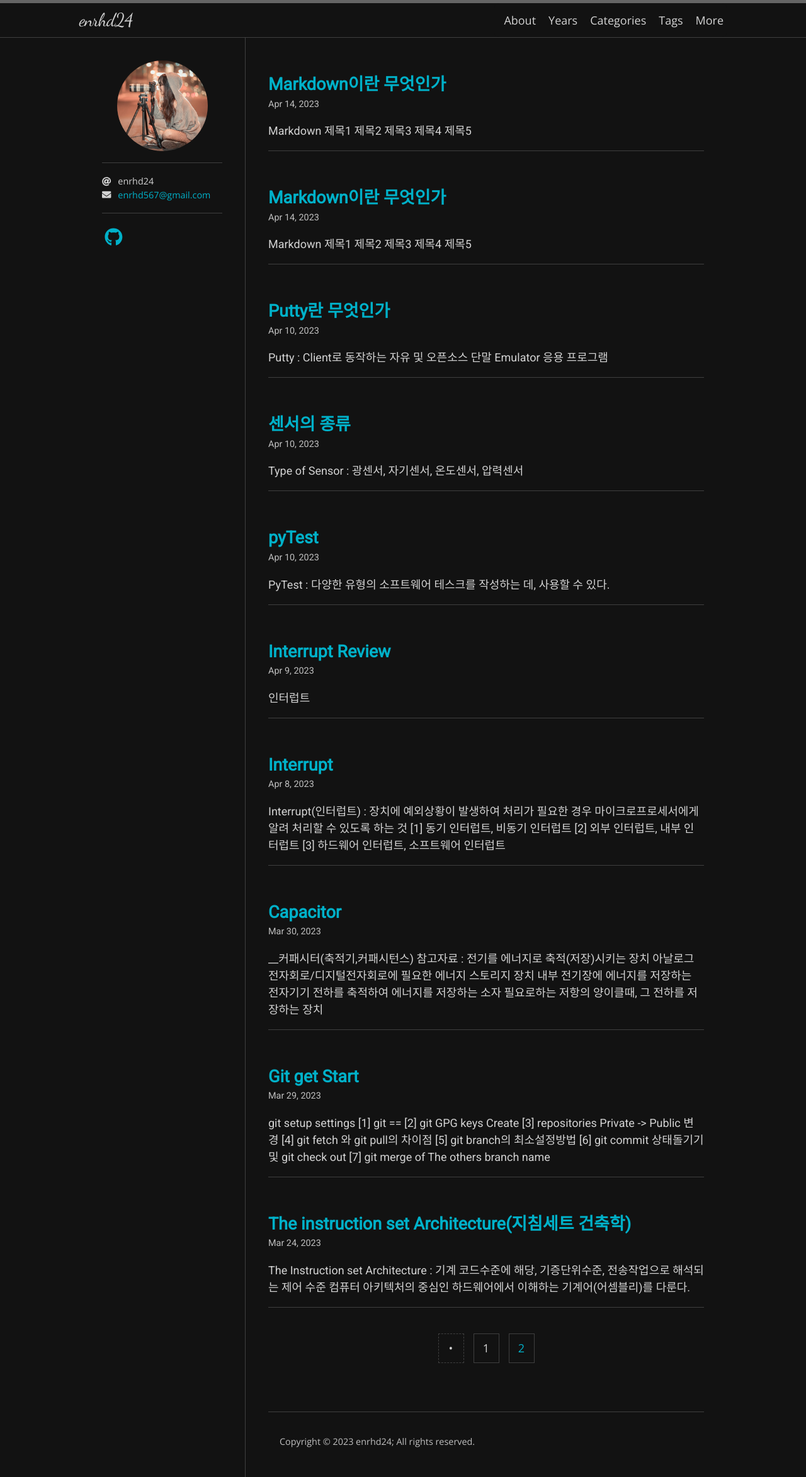
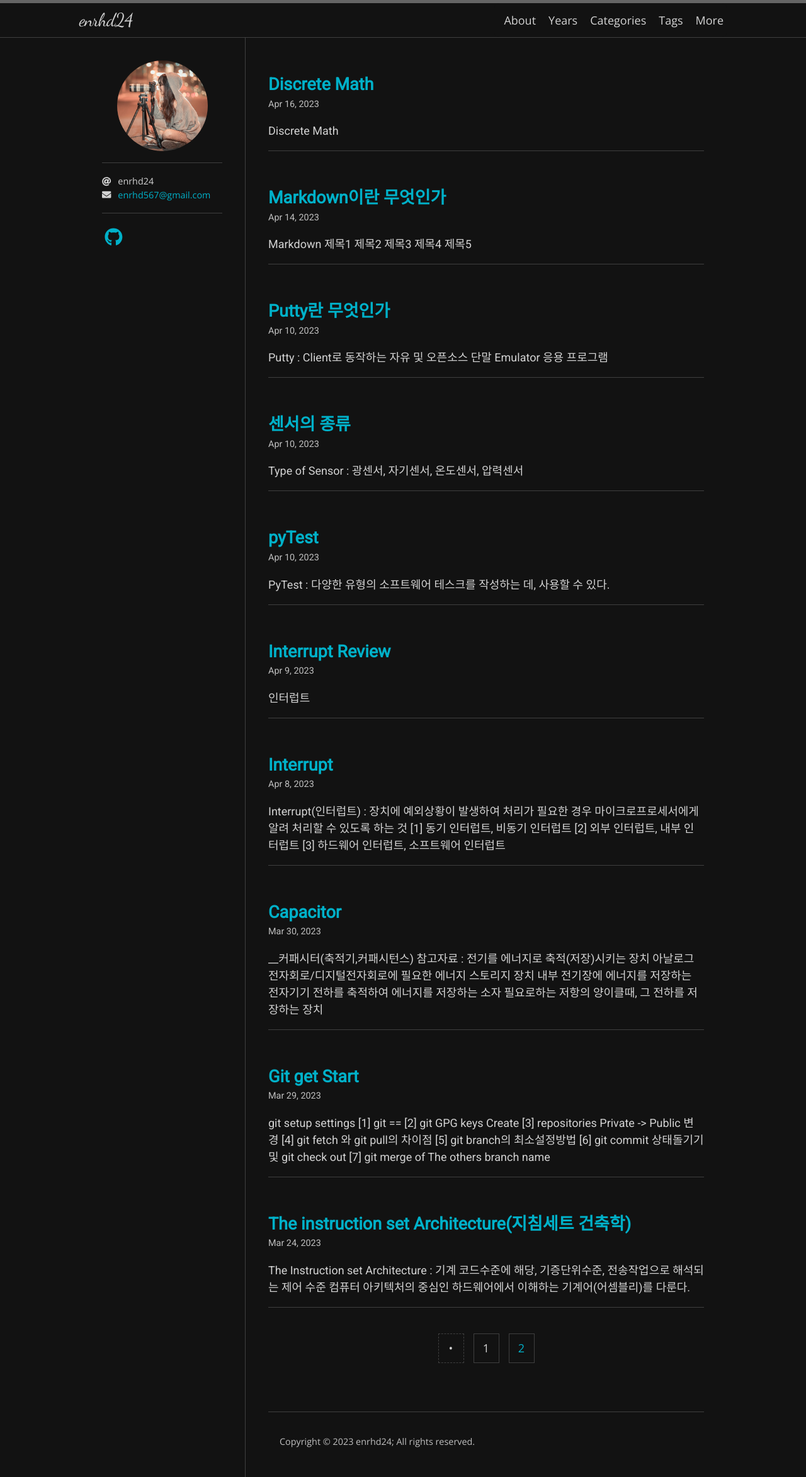
Before and after one commit to enrhd24/enrhd24.github.io, a Jekyll site: the page built from index.html, in a window 1280 px wide. Shown: the whole page at 63% size. Built offline with Jekyll 4.4.1, drawn with Linux system fonts in a browser that asks for light colours; nearby versions of some CDN libraries; some web fonts are replaced; the list of posts is cut into pages by our own code; part of the change alters nothing that is shown.

Commit message:
DiscreteMath Part 1,2,3 Updated

````diff
--- a/_posts/2023-04-16-DiscreteMath.md
+++ b/_posts/2023-04-16-DiscreteMath.md
@@ -1,145 +1,112 @@
 ---
 layout: post
-title: "Markdown이란 무엇인가"
-date: 2023-04-14 09:40:00 +0900
-categories: Markdown
-tag: [Markdown]
+title: "Discrete Math"
+date: 2023-04-16 21:00:00 +0900
+categories: Math
+tag: [Discrete Math]
 ---
-### Markdown
+### Discrete Math
+
+1. 이산수학의 개요
+2. 논리와 명제
+3. 집합과 디지털 수
+4. 증명
+5. Relations and Representation
+6. 행렬과 행렬식
+7. 함수
+8. 그래프
+9. 트리
+10. 순열, 이산확률, 재귀적관계
+11. 계싼모델
+12. 수열과 급수
 ---
-# 제목1
-## 제목2
-### 제목3
-#### 제목4
-##### 제목5
+1. __이산수학의 개요__
 
-<br>
+#### 이산수학(Discrete Mathematics)이란?
+-> 연속적이 아닌 "불연속" 객체를 다루는 수학의 한 분야.<br>
 
-This is an H1
-===
-This is an H2
+ex1><br>
+[1]미적분학은 "연속적인 대상"을 다룬다.<br>
+[2]이산수학은 "연속적인 대상"을 다루지 않는다.<br>
+ex2><br>
+정수, 컴퓨터 프로그램의 각 단계, 로또복권에 당첨이 될 경우<br>
+> // 컴퓨터 과학에서 필요로 하는 "수학적 토대"를 제공한다.
+
+#### __본 강좌의 목표__
+[1] 수리적 추론 : 수학적 주장 및 논증에 대래 읽고, 이해하고, 구성하는 능력<br>
+[2] 이산구조 : 집합, 순열, 관계, 그래프, 트리 등등..<br>
+[3] 알고리즘적 사고 : 문제에 대한 아이디어를 지정하고 메모리시간분석 및 디버깅<br>
+[4] 응용 및 모델링 : 새로운 모델을 개발할 수 있는 능력을 기르는 것이 중요하다.<br>
+
+#### __인공지능과 이산수학__
+[1] 논리적 분석과 적절한 정보의 검색 - 명제와 논리<br>
+[2] 정보의 판단 - 그래프, 트리, 집합론<br>
+[3] 정보의 연관성 = 행렬과 행렬식<br>
+[4] 복잡한 문제의 시스템화 - 오토마타<br>
+[5] 문제 해결 - 알고리즘을 이용한 문제 해결<br>
+
+
 ---
 
-****************
 
-*이탤릭체* <br>
-_이탤릭체_ <br>
-**볼드체** <br>
-**_이탤릭체와 볼드체 함께_** <br>
-~~취소선~~ <br>
-<u>밑줄</u> <br>
-<mark>형광팬</mark> <br>
+2. __논리와 명제(Logic & Propositions)__
 
-\*literal asterisks\*<br>
-\#hash mark\#<br>
-\[squre brackets\]<br>
+#### __논리란?__ -> 올바른 추론에 대한 연구
+[1] 알고리즘의 설계나 증명 - [2] 디지털 논리회로의 설계 - [3] 논리 프로그램 분야<br>
+[4] 관계형 데이터베이스 이론 - [5] 오토마타와 계산 이론 - [6] 인공지능<br>
 
-*****************
-[1]
-1. 순서 있는 리스트
-2. 순서 있는 리스트
-3. 순서 있는 리스트
+#### __논리의 종류__
+1. 형식논리 <br>
+-> 형식기호사용, 연역적추론, 추론규칙이 유효한지를 탐구<br>
+-> "명재 논리[True or false 판별]"와 "술어논리[구조로부터 '주어'가 가능한 {한정기호}]"로 구분<br>
+2. 비형식논리 -> 자연언어, 귀납적추론, 맥락을 고려하여 내용형식과 이어지는여부<br>
 
-[2]
-* 순서 없는 리스트1
-* 순서 없는 리스트2
-* 순서 없는 리스트3
 
-[3]
-- 순서 없는 리스트1
-- 순서 없는 리스트2
-- 순서 없는 리스트3
+#### __명제란?__ -> true OR false을 판정할 수 있는 평서문
+[1] 명제는 명문 소문자 등으로 표기한다.<br>
+[2] True OR false의 값을 가질때, 진리값(truth value)이라고 한다.<br>
+[3] 2가지의 진리 값만을 가지는 것은 "이진 논리" or "불논리"라고 한다.<br>
 
-[4]
-+ 순서 없는 리스트1
-+ 순서 없는 리스트2
-+ 순서 없는 리스트3
 
-[5]
-* 머리
-  * 코
-    * 입
+#### 논리 연산
+1. 단순명제 -> 하나의 문자이나 식으로 구성된 명제
+2. 복합명제(합성명제) -> 단순명제 + 논리연산자로 연결된 명제
 
-[6]
-+ 머리
-  + 코
-    + 입
-      + 입
+#### 논리연산자이란? __ 우선순위 순서
+> NOT,(¬ or ~ ) AND(∧), OR(∨), XOR(⊕), IMPLY(->), IFF(if and only if: <->)
 
-[7]
-- 머리
-- 코
-- 입
-
-[8]
-1. 리스트 1번
-   1. 리스트 1-1번
-2. 리스트 2번
-3. 리스트 3번
-   1. 리스트 3-1번
-   2. 리스트 3-2번
-
-[9]
-1. 머리
-   * 머리카락
-   * 뚝배기
-        + 털
-2. 다리
-    - 다리털
-    - 발가락
-        1. 허벅지
-
-***********************
-
-[enrhd24](https://github.com/enrhd24)<br>
-[1. 네이버](https://www.naver.com/)<br>
-[2. 구글](https://www.google.com)<br>
-[3. 야후](https://www.yahoo.kr)<br>
-
-************************
-
-![picture](../logo.png)
-
-************************
-
-넘파이 라이브러리는 이렇게 불러옵니다. <br>
-`import nnumpy as np`
-
-```
-import numpy as np
-a = np.array([1,2,3,4,5])
-b = np.array([5,4,3,2,1])
-print(a+b)
-```
-
-************************
-
-> 일하지 않는 자 먹지도 말라
->> 일 안하고 날로 먹고 싶은데요.
->>> 안돼.
-
-************************
-
-|왼쪽정렬|가운데정렬|오른쪽정렬|
-|:---|:---:|---:|
-|심교휸|수학|185|
-|문태호|영어|190|
-|황병일|국어|195|
-
-************************
-지원 되는 언어와 마크다운 <br> <br>
-![언어](./image/language.png)
-
-************************
-
-- [X] this is a complete item
-- [ ] this is an commplete item
-- [x] @mentions, #refs, [enrhd24](https://github.com/enrhd24), **formatting**, and <del>tags</del> supported
-
-************************
+#### 진리값(truth value) -> 단순명제의 진리값과 논리연산자의 특성에 따라 정해진다.
+#### 진리 표(truth table) -> 단순명제들의 진리값과 논리연산 결과를 표로 나타낸 것
 
 ---
-- - -
-------------
-***
-************
+
+4. __증명(Proofs)__
+
+#### 컴퓨터 과학에서 증명 기술의 중요성
+[1] 컴퓨터 프로그램이 올바른지 확인<br>
+[2] 운영체제의 보안 유지<br>
+[3] 인공 지능에서의 추론방법<br>
+[4] 시스템 사양이 일관성이 있음을 증명<br>
+
+#### 증명관련 용어
+1. 정리 : 정리가 참으로 증명된 명제
+2. 공리 : 증명하고자 하는 정리의 가정 or 증명이 불필요한 명재
+3. 추론 규칙 : 논리적인 논증을 사용하여, 결론으로 이끌어가는 과정
+4. 보조정리 : 다른 정리를 증명하는 데 사용하는 간단한 정리
+5. 따른 정리 : 어떤 정리가 증명되면, 자연스럽게 증명되는 정리
+6. 가설 : 증명되지는 않았지만, 참으로 믿어지는 명제
+7. 이론 : 주어진 공리로부터 증명이 가능한 모든 정리의 집합
+
+#### 증명 방법론
+[1] 증명의 단계적 접근 방법 <br>
+-> 1. 아이디어 스케치 단계 : 문제 해걀하기 위한 개략적인 아이디어 스케치<br>
+-> 2. 구체적인 방법론 제시 단계 : 블록다이어그램(block diagram)등으로 표현함<br>
+-> 3. 엄밀한 입븡이나 증명의 단계 : 객관적인 증명 방법을 공감할 수 있게 증명함.<br>
+
+[2] 여러 가지 증명 방법<br>
+1. 연역법 : 사실과 공리들로 추론하여 새로운 사실을 도출하는 것<br>
+2. 귀납법 : 관찰과 실험에 기반한 가설을 귀남 추론을 통해 일반적인 규칙을 입증<br>
+
+[3] 프로그램 입증<br>
+1. 제어 구조(control structure)에서 4가지의 문장 구조를 입증
+-> 순서도, 조건문, 반복문, 무조건적 이동문<br>
````
